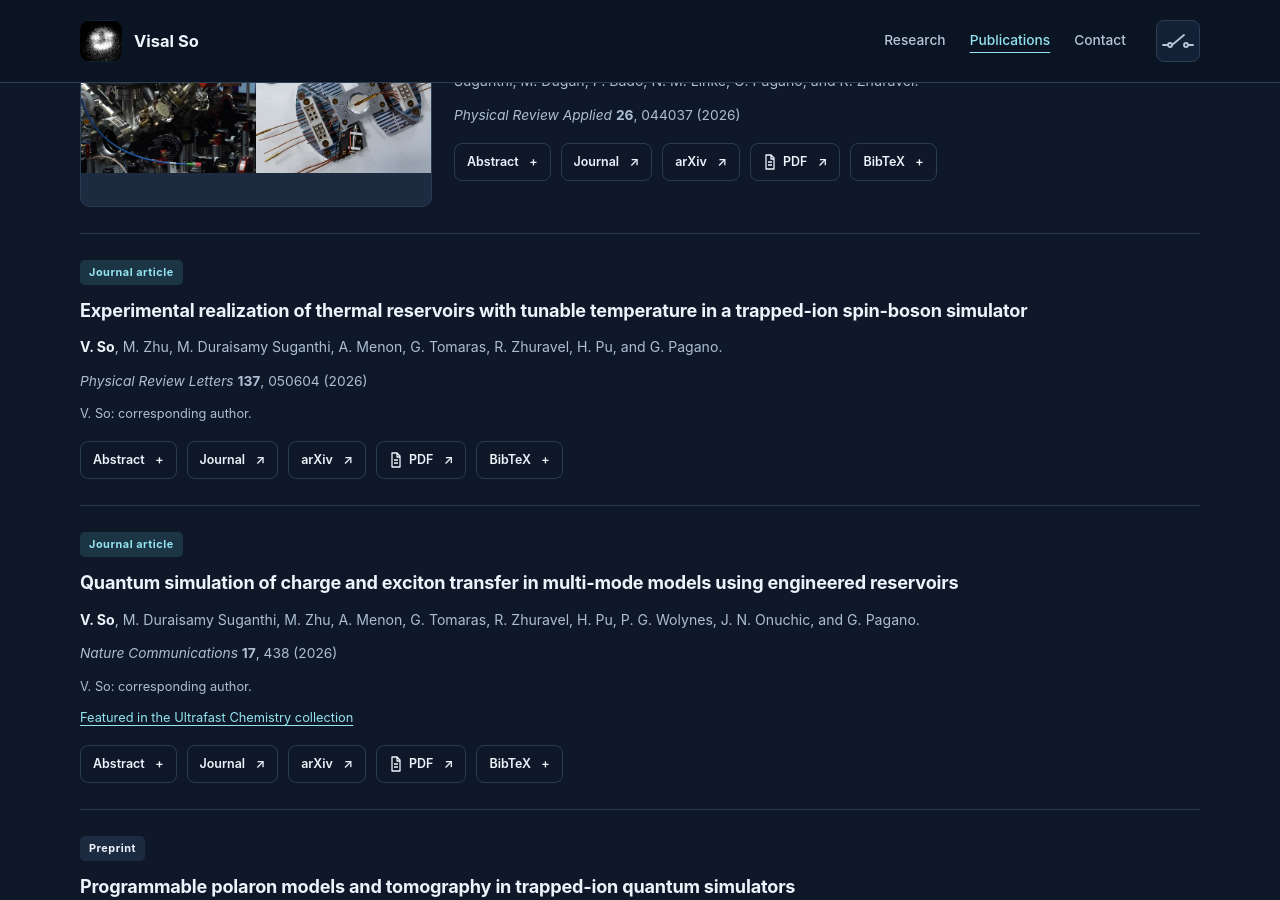
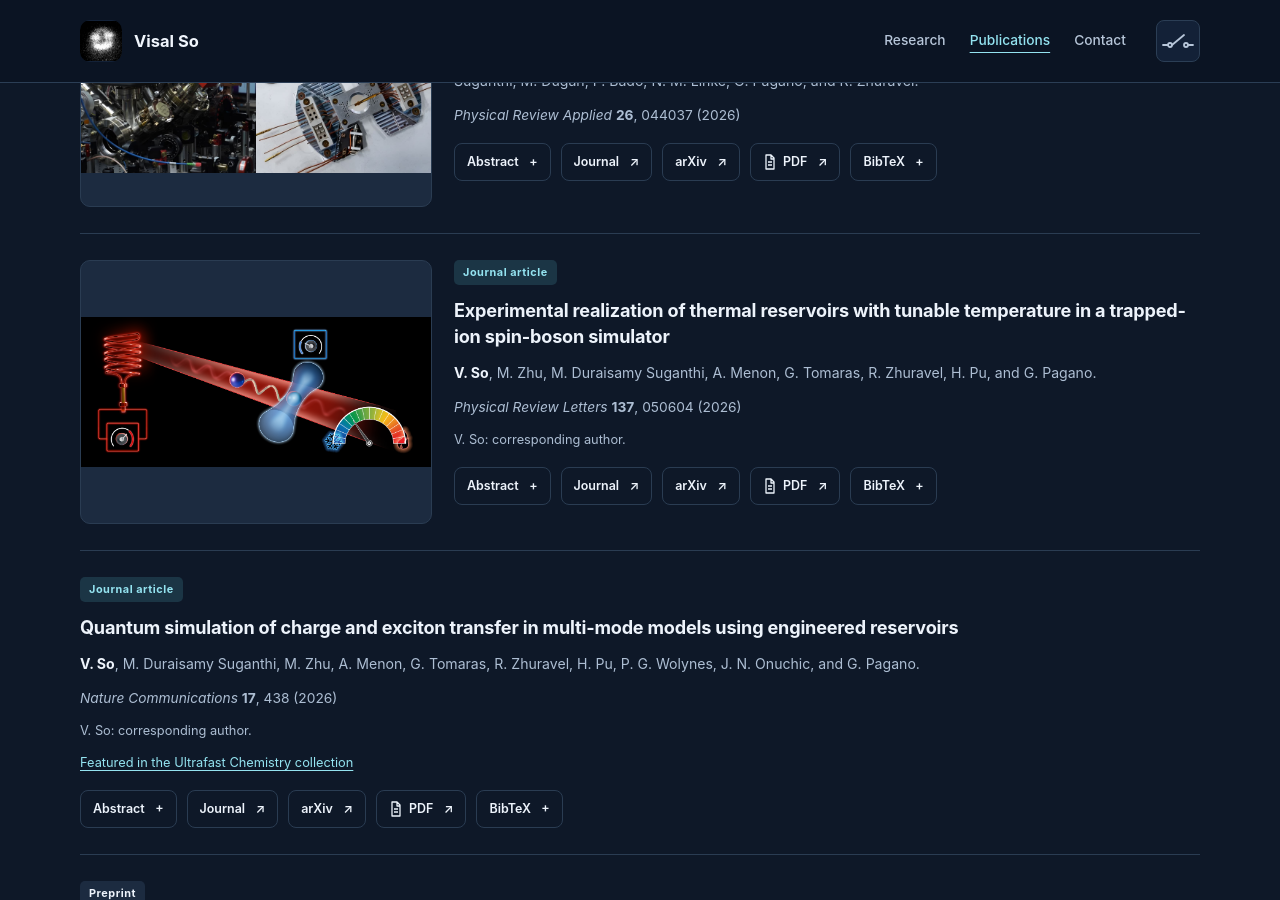
Before and after one commit to visalso/visalso.github.io, a Jekyll site: the page built from publications.html, in a window 1280 px wide and 900 px high, scrolled down 504 px. Built offline with Jekyll 4.4.1, drawn with Linux system fonts in a browser that asks for light colours; a script that is not in the unit is left out.

Commit message:
Update publications.yml

```diff
--- a/_data/publications.yml
+++ b/_data/publications.yml
@@ -91,6 +91,7 @@
   year: 2026
   venue: Physical Review Letters 137, 050604
   type: journal
+  thumbnail: /assets/PRL_finitetemp.png
   selected: true
   selected_order: 3
   links:
```
